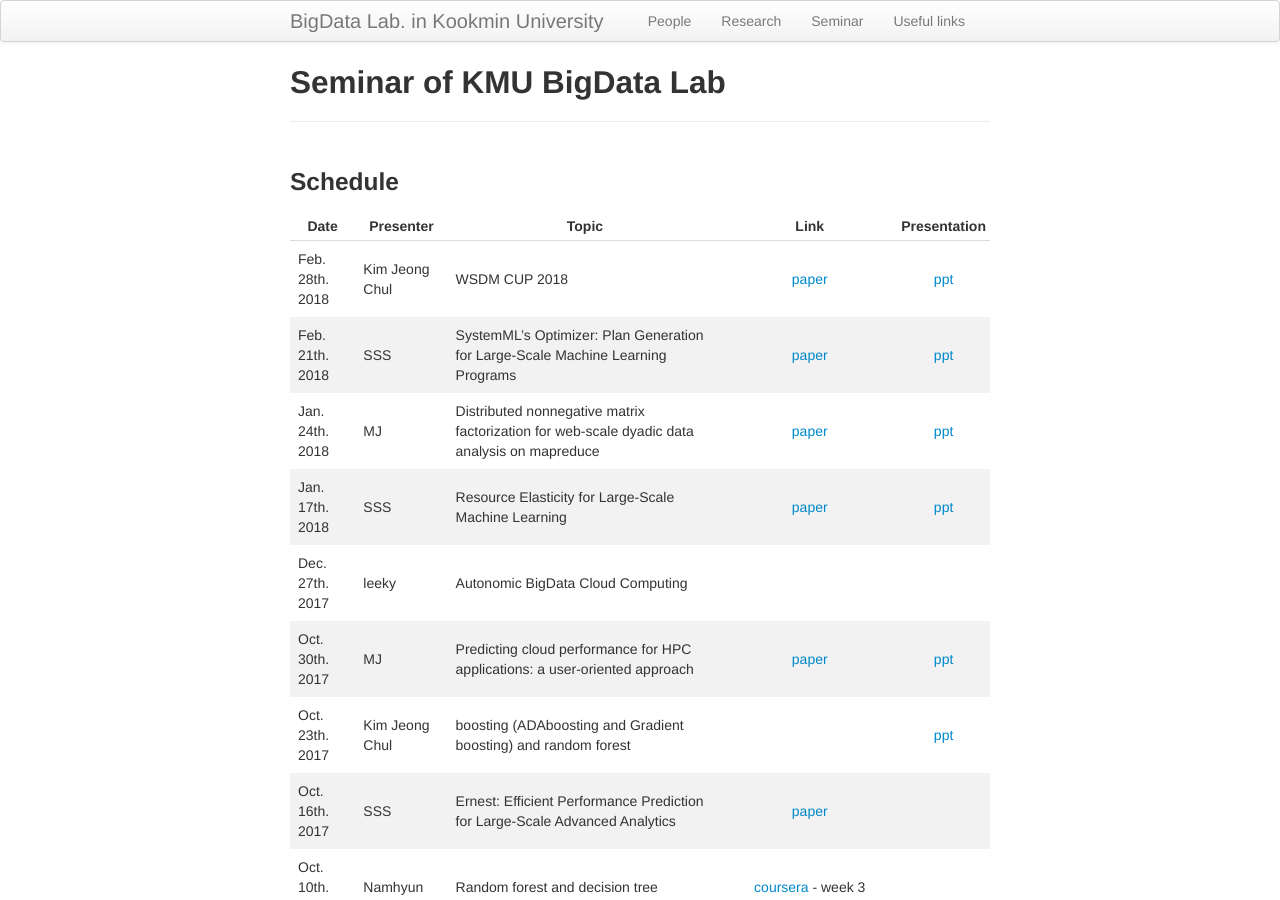
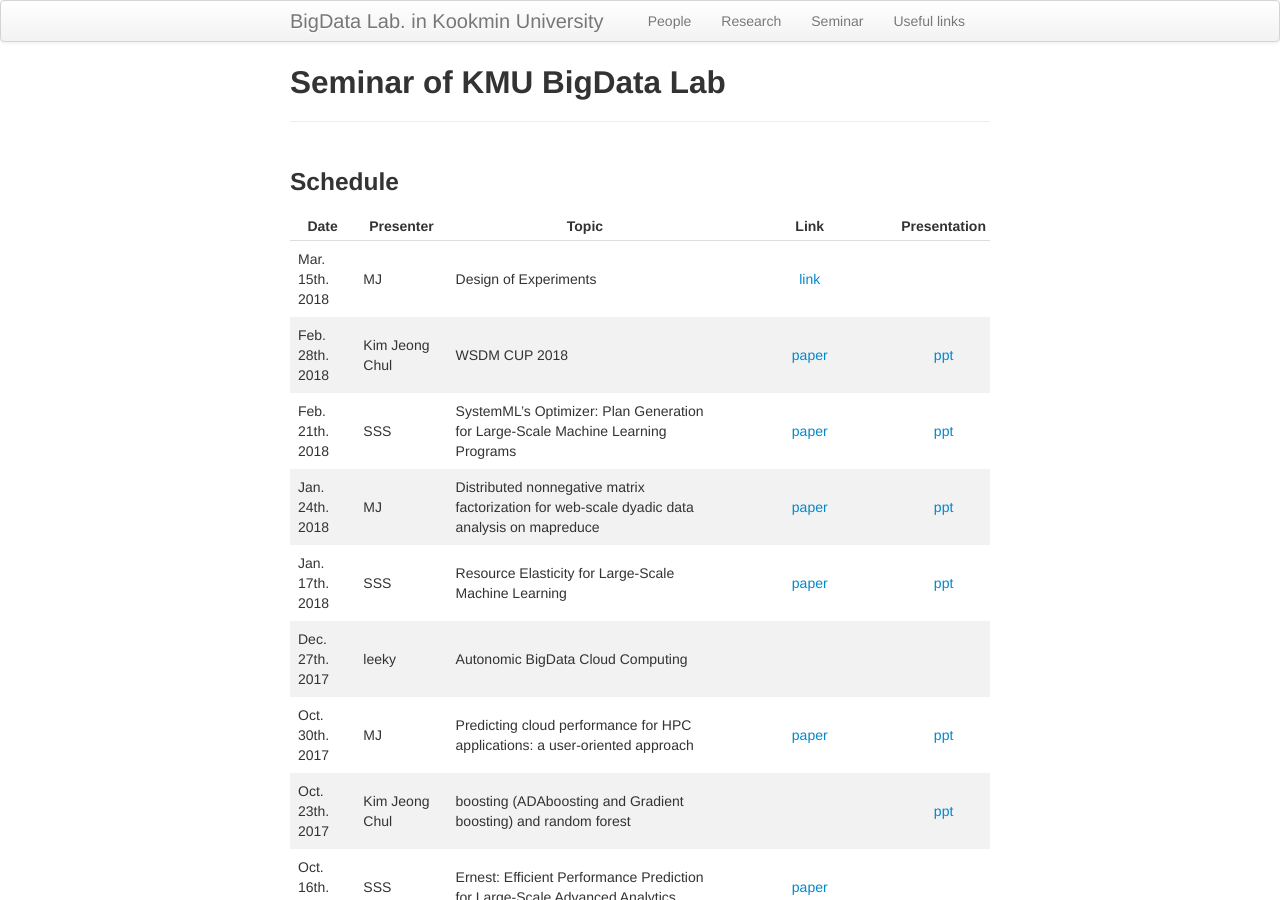
Before and after one commit to ddps-lab/kmu-bigdata.github.io, a Jekyll site: the page built from seminar/index.md, in a window 1280 px wide and 900 px high. Built offline with Jekyll 4.4.1, drawn with Linux system fonts in a browser that asks for light colours.

Commit message:
adding doe seminar

```diff
--- a/seminar/index.md
+++ b/seminar/index.md
@@ -9,6 +9,7 @@ description: Seminar schedule of BigData Lab  in KMU
 
 | Date | Presenter | Topic | Link | Presentation |
 |------|-----------|-------|:----:|:--------------: |
+| Mar. 15th. 2018 | MJ | Design of Experiments | [link](https://docs.google.com/document/d/184OsxvbwNmcFdYNIGLxf-0urPXqILHMSbyxsfVWI-eQ/edit?usp=sharing) | |
 | Feb. 28th. 2018 | Kim Jeong Chul | WSDM CUP 2018 | [paper](http://wsdm-cup-2018.kkbox.events/pdf/1_WSDM_Cup_Bing_Bai_Revised.pdf) | [ppt](https://docs.google.com/presentation/d/1d43-vbnGOM_ggKcexQUcpp8Wx6BXYc3GOlDEMeMuE_A/edit?usp=sharing) |
 | Feb. 21th. 2018 | SSS | SystemML’s Optimizer: Plan Generation for Large-Scale Machine Learning Programs | [paper](https://www.semanticscholar.org/paper/SystemML's-Optimizer%3A-Plan-Generation-for-Large-Sc-Boehm-Burdick/0a9da717999ba687bcbef86cbc996f4b7334f990) | [ppt](https://docs.google.com/presentation/d/1SZgo423bGi_6HeKkTQDmq95qw1TMXsvsvPHXhJSiV7Y/edit?usp=sharing) |
 | Jan. 24th. 2018 | MJ | Distributed nonnegative matrix factorization for web-scale dyadic data analysis on mapreduce | [paper](https://dl.acm.org/citation.cfm?id=1772760) | [ppt](https://docs.google.com/presentation/d/12TtK-bIJXoPCYn3Oj2mBDf5_GPqjBpfliy8IKUeH-B0/edit#slide=id.p3)|
```
